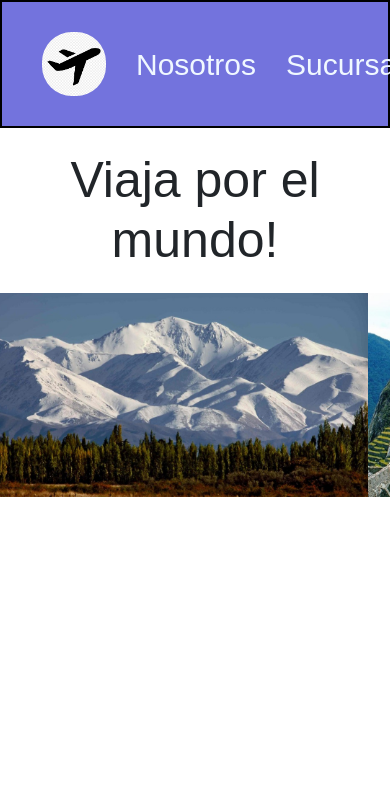
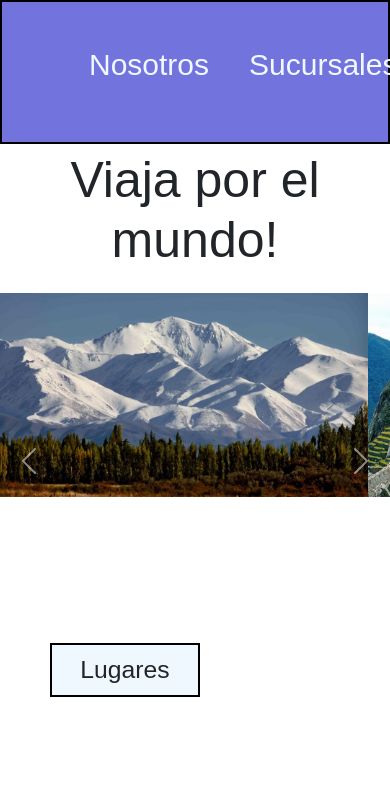
Before and after one commit to emalauty/PF-LautaroMino, a plain HTML site: page index.html in a window 390 px wide. Shown: the top 790 px of the page. Drawn offline with nearby package versions, Linux system fonts and the light colour scheme.

Commit message:
proyecto 3 cambios en el navegador

```diff
--- a/index.html
+++ b/index.html
@@ -14,21 +14,13 @@
 
 <header>
 
-
-    <nav>
-        <div class="abc">
-            <a class="nav a" href="./index.html">
-            <img class="logo" src="./multimedia/favicon.jpg" alt="inicio">
-            </a>
-        <a class="nav b" href="./paginas/nosotros.html">
-            Nosotros
-        </a>
-        <a class="nav c" href="./paginas/sucursales.html">
-            Sucursales
-        </a>
-        </div>
-    </nav>
-
+      <nav class="nav">
+        <ul class="nav-list">
+            <li> <a class="pagina-nosotros" href="./paginas/nosotros.html">Nosotros </a> </li>
+            <li> <a class="pagina-sucursales" href="./paginas/sucursales.html">Sucursales</a> </li>
+            <li> <a href="./index.html"> <img class="logo" src="./multimedia/favicon.jpg" alt="inicio"> </a> </li>
+        </ul>
+      </nav>
 
 </header>
 </head>
--- /dev/null
+++ b/scss/_botones-carrousel.scss
@@ -0,0 +1,9 @@
+.carousel-control-prev{
+    margin: 0px;
+
+
+}
+.carousel-control-next{
+    margin: 0px;
+
+}
--- a/scss/_carrousel.scss
+++ b/scss/_carrousel.scss
@@ -1,4 +1,4 @@
-.carrusel {
+  .carrusel {
     height: 500px;
     margin-top: 15px;
   }
--- a/scss/_info.scss
+++ b/scss/_info.scss
@@ -1,3 +1,4 @@
 .info {
     @include info (aliceblue,50px,25%);
+
   }
--- a/scss/_lg.scss
+++ /dev/null
@@ -1,3 +0,0 @@
-.logo {
-    @extend .logo-styles;
-  }
--- a/scss/_media.scss
+++ b/scss/_media.scss
@@ -14,7 +14,7 @@
   }
   @media (max-width: 768px) {
     .pg {
-      width: 50%;
+      width: 100%;
     }
     .redes {
       width: 50%;
@@ -22,9 +22,38 @@
     .galeria {
       height: 60%;
     }
+    .info{
+      width: 100%;
+    }
+    .carousel-control-prev{
+      margin: 0px;
+      margin-right: 00px;
+      margin-left: 0px;
+
+  }
+  .carousel-control-next{
+      margin: 0px;
+
+  }
   }
   @media (max-width: 576px) {
     .lugares {
       margin-top: 0px;
     }
+    .carrusel {
+      height: 350px;
+    }
+    .carousel-control-prev{
+      margin: 0px;
+      margin-right: 100px;
+
+   }
+   .carousel-control-next{
+      margin: 0px;
+
+    }
+
+
+
+
   }
--- a/scss/_navegador.scss
+++ b/scss/_navegador.scss
@@ -1,5 +1,4 @@
-.abc {
-    display: flex;
+  .nav{
     border: $ideal-border;
     width: 100%;
     padding: 30px;
@@ -8,36 +7,26 @@
     position: fixed;
     margin-bottom: 300px;
     z-index: 4;
-    justify-content: start;
 
-  .a {
+  .nav-list{
+    display:flex;
+    list-style-type: none;
+    align-items: center;
+
+       li a{
             margin-left: 10px;
             font-size: 30px;
             text-decoration: none;
             color: aliceblue;
-
-  }
-
-  .b {
-    margin-left: 30px;
-    font-size: 30px;
-    text-decoration: none;
-    color: aliceblue;
-    margin-top: 10px;
-  }
-
-  .c {
-    margin-left: 30px;
-    font-size: 30px;
-    text-decoration: none;
-    color: aliceblue;
-    margin-top: 10px;
-  }
-
-  .nav{
+            padding: 15px;
            &:hover{
             color: $chill-hover;
           }
+            .logo {
+               @extend .logo-styles;
+               margin-left: 1050px;
 
               }
         }
+      }
+    }
--- a/scss/_pg.scss
+++ b/scss/_pg.scss
@@ -1,10 +1,9 @@
 
   .pg {
-    color: aliceblue;
-    margin: 100px;
-    width: 25%;
+    @include info (aliceblue,50px,25%);
     margin-top: 130px;
-    margin-left: 20px;
+    margin-left: 50px;
+
 
     ul li {
     text-decoration: none;
--- a/scss/_txt-lugares.scss
+++ b/scss/_txt-lugares.scss
@@ -7,6 +7,7 @@
     padding-bottom: 10px;
     padding-top: 10px;
     margin-bottom: 100px;
+    margin-top: 30px;
 
 
   }
--- a/scss/codigo.scss
+++ b/scss/codigo.scss
@@ -17,13 +17,13 @@
   @import "hr";
   @import "espacio";
   @import "carrousel";
+  @import "botones-carrousel";
   @import "pie";
   @import "info";
   @import "pg";
   @import "i-redes";
   @import "copyright";
   @import "lg-footer";
-  @import "lg";
   @import "sucursales";
   @import "nosotros";
   @import "galeria-grid";
```
Also changed, not shown: css/codigo.css, 1 other file. Lines whose indentation alone changed are shown as unchanged.
